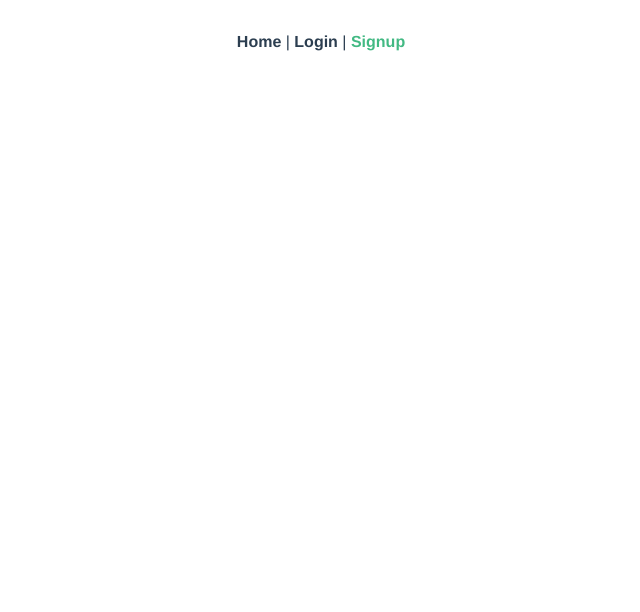
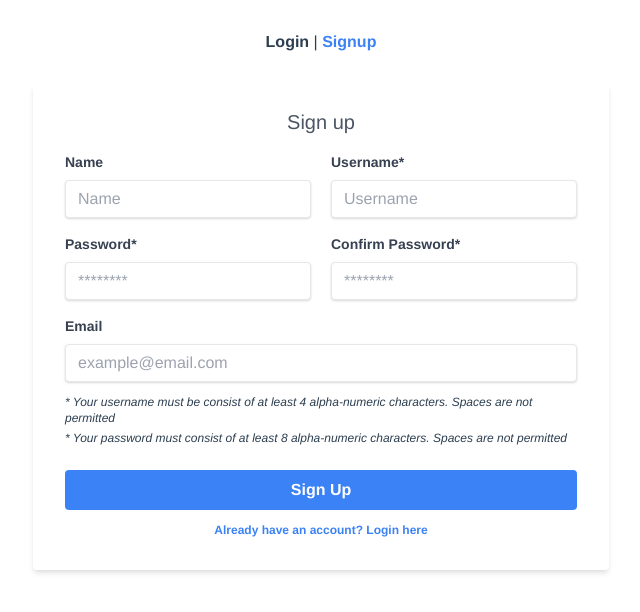
Before and after one commit to danielbeans/Recipe-App, a Vue app in the folder recipe-app-client/: page /signup in a window 1280 px wide. Shown: the top 612 px of the page, without its empty margins (319-959 px from the left). Built offline with nearby package versions, Linux system fonts and the light colour scheme.

Commit message:
Added ESLint Prettier plugin. Created SignupForm. Created LoginForm. Created AuthValidator. Added PostCSS and TailwindCSS.

```diff
--- a/recipe-app-client/babel.config.js
+++ b/recipe-app-client/babel.config.js
@@ -1,5 +1,3 @@
 module.exports = {
-  presets: [
-    '@vue/cli-plugin-babel/preset'
-  ]
-}
+  presets: ["@vue/cli-plugin-babel/preset"],
+};
--- a/recipe-app-client/package.json
+++ b/recipe-app-client/package.json
@@ -26,12 +26,15 @@
     "@vue/cli-plugin-typescript": "~4.5.0",
     "@vue/cli-plugin-vuex": "~4.5.0",
     "@vue/cli-service": "~4.5.0",
+    "@vue/eslint-config-prettier": "^6.0.0",
     "@vue/eslint-config-typescript": "^7.0.0",
     "autoprefixer": "^9.8.6",
     "eslint": "^6.7.2",
+    "eslint-plugin-prettier": "^3.3.1",
     "eslint-plugin-vue": "^6.2.2",
     "node-sass": "^4.12.0",
     "postcss": "^7.0.36",
+    "prettier": "^2.2.1",
     "sass-loader": "^8.0.2",
     "tailwindcss": "npm:@tailwindcss/postcss7-compat@^2.2.14",
     "typescript": "~4.1.5",
--- a/recipe-app-client/src/App.vue
+++ b/recipe-app-client/src/App.vue
@@ -1,9 +1,8 @@
 <template>
   <div id="app">
     <div id="nav">
-      <router-link to="/">Home</router-link> |
-      <router-link to="/login">Login</router-link> |
-      <router-link to="/signup">Signup</router-link>
+      <router-link to="/login"> Login </router-link> |
+      <router-link to="/signup"> Signup </router-link>
     </div>
     <router-view />
   </div>
@@ -26,7 +25,7 @@
     color: #2c3e50;
 
     &.router-link-exact-active {
-      color: #42b983;
+      color: rgba(59, 130, 246, 1);
     }
   }
 }
--- a/recipe-app-client/src/components/auth/login/LoginForm.vue
+++ b/recipe-app-client/src/components/auth/login/LoginForm.vue
@@ -1,33 +1,52 @@
 <template>
-  <section class="login-form w-full max-w-xs mx-auto">
-    <form @submit="login" class="bg-white shadow-md rounded py-6 px-8 rounded">
-      <h3 class="text-lg mb-4">Login</h3>
+  <section class="login-form w-full max-w-xs mx-auto text-left">
+    <form class="bg-white shadow-md rounded py-6 px-8 rounded" @submit="login">
+      <h3 class="text-lg mb-4 text-gray-600 text-center">Login</h3>
       <div class="mb-4">
-        <label
-          class="block text-left font-bold text-sm mb-2 text-gray-600"
-          for="username"
+        <label class="block font-bold text-sm mb-2 text-gray-700" for="username"
           >Username</label
         >
         <input
           id="username"
+          v-model="loginForm.username"
           placeholder="Username"
-          v-model="loginForm.username"
-          class="shadow-sm border w-full py-2 px-3 rounded text-gray-700 leading-tight focus:outline-none focus:shadow-outline"
+          class="
+            shadow-sm
+            border
+            w-full
+            py-2
+            px-3
+            rounded
+            text-gray-700
+            leading-tight
+            focus:outline-none focus:shadow-outline
+          "
+          :class="{ 'border-red-500': !validate.username && userHasTyped }"
           type="text"
           required
         />
       </div>
-      <div class="mb-6">
-        <label
-          class="block text-left font-bold text-sm mb-2 text-gray-600"
-          for="password"
+      <div class="mb-4">
+        <label class="block font-bold text-sm mb-2 text-gray-700" for="password"
           >Password</label
         >
         <input
           id="password"
           v-model="loginForm.password"
           placeholder="Password"
-          class="shadow-sm border w-full py-2 px-3 rounded text-gray-700 leading-tight focus:outline-none focus:shadow-outline"
+          class="
+            shadow-sm
+            border
+            w-full
+            py-2
+            px-3
+            rounded
+            text-gray-700
+            leading-tight
+            mb-2
+            focus:outline-none focus:shadow-outline
+          "
+          :class="{ 'border-red-500': !validate.password && userHasTyped }"
           type="password"
           required
         />
@@ -48,21 +67,38 @@
       <div class="flex items-center justify-between mb-4">
         <button
           type="submit"
-          class="bg-blue-400 text-white py-2 px-4 rounded font-bold hover:bg-blue-300"
+          class="
+            bg-blue-500
+            text-white
+            py-2
+            px-4
+            rounded
+            font-bold
+            hover:bg-blue-400
+          "
         >
           Sign In
         </button>
         <router-link
-          class="inline-block align-baseline font-bold text-sm text-blue-500 hover:text-blue-400 align-center"
+          class="
+            inline-block
+            align-baseline
+            font-bold
+            text-sm text-blue-500
+            hover:text-blue-400
+            align-center
+          "
           to="/forgot"
-          >Forgot Password?</router-link
         >
+          Forgot Password?
+        </router-link>
       </div>
       <router-link
         class="text-blue-500 text-xs font-bold hover:text-blue-400"
         to="/signup"
-        >Don't have an account, signup here!</router-link
       >
+        Don't have an account, signup here!
+      </router-link>
     </form>
   </section>
 </template>
@@ -91,13 +127,15 @@ export default class LoginForm extends Vue {
   private async login(e: Event) {
     e.preventDefault();
     try {
-      const res = await axios.post(
-        "http://localhost:3000/login",
-        this.loginForm
-      );
-      console.log(res);
+      if (this.validate.validated) {
+        const res = await axios.post(
+          "http://localhost:3000/login",
+          this.loginForm
+        );
+        console.log(res);
+      }
     } catch (err) {
-      console.error(err);
+      return new Error("Unable to login to user account");
     }
   }
 }
--- a/recipe-app-client/src/components/auth/signup/SignupForm.vue
+++ b/recipe-app-client/src/components/auth/signup/SignupForm.vue
@@ -0,0 +1,198 @@
+<template>
+  <div class="login-form max-w-xl mx-auto text-left">
+    <form
+      @submit="signup"
+      class="bg-white shadow-md rounded px-8 pt-6 pb-8 mb-4"
+    >
+      <h3 class="text-xl mb-4 text-gray-600 text-center">Sign up</h3>
+      <div class="mb-4 flex">
+        <div class="w-full mr-5">
+          <label class="block text-gray-700 text-sm font-bold mb-2">Name</label>
+          <input
+            v-model="signupForm.name"
+            required
+            class="shadow appearance-none border rounded py-2 px-3 w-full text-gray-700 leading-tight focus:outline-none focus:shadow-outline"
+            :class="{ 'border-red-500': !validate.name && userHasTyped }"
+            type="text"
+            placeholder="Name"
+          />
+        </div>
+        <div class="w-full">
+          <label class="block text-gray-700 text-sm font-bold mb-2"
+            >Username*</label
+          >
+          <input
+            v-model="signupForm.username"
+            required
+            class="shadow appearance-none border rounded py-2 w-full px-3 text-gray-700 leading-tight focus:outline-none focus:shadow-outline"
+            :class="{ 'border-red-500': !validate.username && userHasTyped }"
+            type="text"
+            placeholder="Username"
+          />
+        </div>
+      </div>
+      <div class="mb-4 flex">
+        <div class="w-full mr-5">
+          <label class="block text-gray-700 text-sm font-bold mb-2"
+            >Password*</label
+          >
+          <input
+            v-model="signupForm.password"
+            required
+            class="shadow appearance-none border rounded py-2 px-3 w-full text-gray-700 leading-tight focus:outline-none focus:shadow-outline"
+            :class="{
+              'border-red-500':
+                (!validate.password && userHasTyped) ||
+                !validate.passwordsMatch,
+            }"
+            type="password"
+            placeholder="********"
+          />
+        </div>
+        <div class="w-full">
+          <label class="block text-gray-700 text-sm font-bold mb-2"
+            >Confirm Password*</label
+          >
+          <input
+            v-model="signupForm.confirmPassword"
+            required
+            class="shadow appearance-none border rounded py-2 w-full px-3 text-gray-700 leading-tight focus:outline-none focus:shadow-outline"
+            :class="{
+              'border-red-500':
+                (!validate.confirmPassword && userHasTyped) ||
+                !validate.passwordsMatch,
+            }"
+            type="password"
+            placeholder="********"
+          />
+        </div>
+      </div>
+      <div class="mb-6">
+        <label class="block text-gray-700 text-sm font-bold mb-2">Email</label>
+        <input
+          v-model="signupForm.email"
+          required
+          class="shadow appearance-none border rounded w-full py-2 px-3 text-gray-700 mb-3 leading-tight focus:outline-none focus:shadow-outline"
+          :class="{ 'border-red-500': !validate.email && userHasTyped }"
+          type="email"
+          placeholder="example@email.com"
+        />
+        <p
+          v-show="!validate.validated && userHasTyped"
+          class="text-red-500 text-xs italic"
+        >
+          Please enter a valid
+          <span
+            v-for="(invalid, index) in validate.listInvalid()"
+            :key="invalid[0] + index"
+          >
+            <span
+              v-if="
+                index === validate.listInvalid().length - 1 &&
+                  validate.listInvalid().length !== 1
+              "
+              >&
+              {{
+                invalid[0] === "confirmPassword"
+                  ? "password confirmation"
+                  : invalid[0]
+              }}</span
+            >
+            <span v-else-if="validate.listInvalid().length !== 1"
+              >{{
+                invalid[0] === "confirmPassword"
+                  ? "password confirmation"
+                  : invalid[0]
+              }}, &nbsp;</span
+            >
+            <span v-else
+              >{{
+                invalid[0] === "confirmPassword"
+                  ? "password confirmation"
+                  : invalid[0]
+              }}
+              &nbsp;</span
+            >
+          </span>
+        </p>
+        <p
+          v-show="!validate.passwordsMatch && userHasTyped"
+          class="text-red-500 text-xs italic"
+        >
+          The passwords you have entered do not match, please recheck and try
+          again
+        </p>
+        <p class="text-xs italic mb-1">
+          * Your username must be consist of at least 4 alpha-numeric
+          characters. Spaces are not permitted
+        </p>
+        <p class="text-xs italic">
+          * Your password must consist of at least 8 alpha-numeric characters.
+          Spaces are not permitted
+        </p>
+      </div>
+
+      <div class="flex items-center flex-wrap justify-between">
+        <button
+          class="bg-blue-500 w-full hover:bg-blue-400 text-white font-bold py-2 px-4 rounded focus:outline-none focus:shadow-outline"
+          type="submit"
+        >
+          Sign Up
+        </button>
+        <router-link
+          class="w-full text-center mt-3 align-baseline font-bold text-xs text-blue-500 hover:text-blue-400"
+          to="/login"
+          >Already have an account? Login here</router-link
+        >
+      </div>
+    </form>
+  </div>
+</template>
+<script lang="ts">
+import { Component, Vue } from "vue-property-decorator";
+import ISignupForm from "./interfaces/signup.interface";
+import { AuthValidator } from "../util/validator.util";
+import axios from "axios";
+
+@Component({})
+export default class SignupForm extends Vue {
+  private signupForm: ISignupForm = {
+    name: "",
+    email: "",
+    username: "",
+    password: "",
+    confirmPassword: "",
+  };
+
+  get validate() {
+    return AuthValidator.validate(this.signupForm);
+  }
+
+  get userHasTyped() {
+    return (
+      this.signupForm.username.length >= 1 ||
+      this.signupForm.password.length >= 1 ||
+      this.signupForm.confirmPassword.length >= 1 ||
+      this.signupForm.email.length >= 1 ||
+      this.signupForm.name.length >= 1
+    );
+  }
+
+  private async signup(event: Event) {
+    try {
+      event.preventDefault();
+      if (this.validate.validated) {
+        event.preventDefault();
+        const res = await axios.post(
+          "http://localhost:3000/signup",
+          this.signupForm
+        );
+        console.log(res);
+        return res;
+      }
+    } catch (err) {
+      return new Error("Unable to create user account");
+    }
+  }
+}
+</script>
--- a/recipe-app-client/src/components/auth/util/validator.util.ts
+++ b/recipe-app-client/src/components/auth/util/validator.util.ts
@@ -76,7 +76,7 @@ export class AuthValidator {
           this.passwordsMatch
         );
       },
-      listInvalid: function() {
+      listInvalid: function () {
         const filtered = Object.entries(this).filter(
           (entry) =>
             !entry[1] &&
@@ -90,7 +90,8 @@ export class AuthValidator {
   }
 
   private static email(email: ISignupForm["email"]) {
-    const reg = /^(([^<>()\[\]\\.,;:\s@"]+(\.[^<>()\[\]\\.,;:\s@"]+)*)|(".+"))@((\[[0-9]{1,3}\.[0-9]{1,3}\.[0-9]{1,3}\.[0-9]{1,3}\])|(([a-zA-Z\-0-9]+\.)+[a-zA-Z]{2,}))$/;
+    const reg =
+      /^(([^<>()\[\]\\.,;:\s@"]+(\.[^<>()\[\]\\.,;:\s@"]+)*)|(".+"))@((\[[0-9]{1,3}\.[0-9]{1,3}\.[0-9]{1,3}\.[0-9]{1,3}\])|(([a-zA-Z\-0-9]+\.)+[a-zA-Z]{2,}))$/;
     return reg.test(email.toLowerCase());
   }
 
--- a/recipe-app-client/src/router/index.ts
+++ b/recipe-app-client/src/router/index.ts
@@ -1,7 +1,7 @@
 import Vue from "vue";
 import VueRouter, { RouteConfig } from "vue-router";
 import Login from "../views/Login.vue";
-
+import Signup from "../views/Signup.vue";
 Vue.use(VueRouter);
 
 const routes: Array<RouteConfig> = [
@@ -9,6 +9,11 @@ const routes: Array<RouteConfig> = [
     path: "/login",
     name: "Login",
     component: Login,
+  },
+  {
+    path: "/signup",
+    name: "Signup",
+    component: Signup,
   },
 ];
 
--- a/recipe-app-client/src/shims-tsx.d.ts
+++ b/recipe-app-client/src/shims-tsx.d.ts
@@ -1,4 +1,4 @@
-import Vue, { VNode } from 'vue'
+import Vue, { VNode } from "vue";
 
 declare global {
   namespace JSX {
@@ -7,7 +7,7 @@ declare global {
     // tslint:disable no-empty-interface
     interface ElementClass extends Vue {}
     interface IntrinsicElements {
-      [elem: string]: any
+      [elem: string]: any;
     }
   }
 }
--- a/recipe-app-client/src/shims-vue.d.ts
+++ b/recipe-app-client/src/shims-vue.d.ts
@@ -1,4 +1,4 @@
-declare module '*.vue' {
-  import Vue from 'vue'
-  export default Vue
+declare module "*.vue" {
+  import Vue from "vue";
+  export default Vue;
 }
--- a/recipe-app-client/src/store/index.ts
+++ b/recipe-app-client/src/store/index.ts
@@ -1,15 +1,11 @@
-import Vue from 'vue'
-import Vuex from 'vuex'
+import Vue from "vue";
+import Vuex from "vuex";
 
-Vue.use(Vuex)
+Vue.use(Vuex);
 
 export default new Vuex.Store({
-  state: {
-  },
-  mutations: {
-  },
-  actions: {
-  },
-  modules: {
-  }
-})
+  state: {},
+  mutations: {},
+  actions: {},
+  modules: {},
+});
--- /dev/null
+++ b/recipe-app-client/src/views/Signup.vue
@@ -0,0 +1,15 @@
+<template>
+  <section class="login">
+    <SignupForm />
+  </section>
+</template>
+
+<script lang="ts">
+import { Component, Vue } from "vue-property-decorator";
+import SignupForm from "../components/auth/signup/SignupForm.vue";
+
+@Component({
+  components: { SignupForm },
+})
+export default class Signup extends Vue {}
+</script>
```
Also changed, not shown: recipe-app-client/.eslintrc.js, 1 other file (tests, documents, lock files or other folders).
